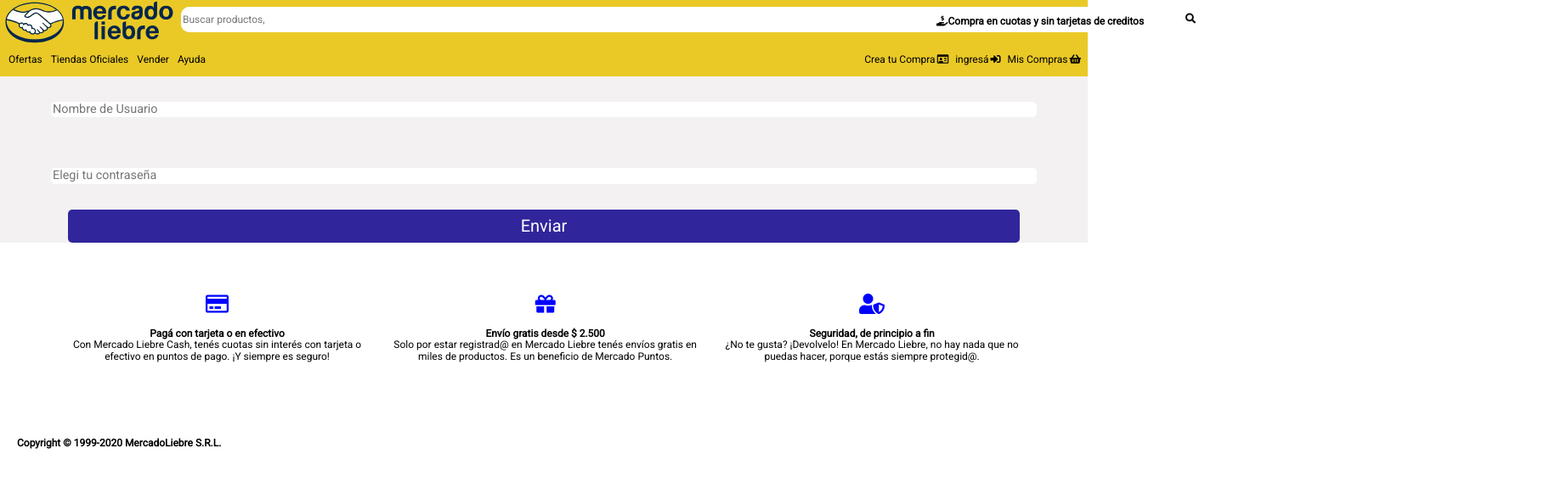
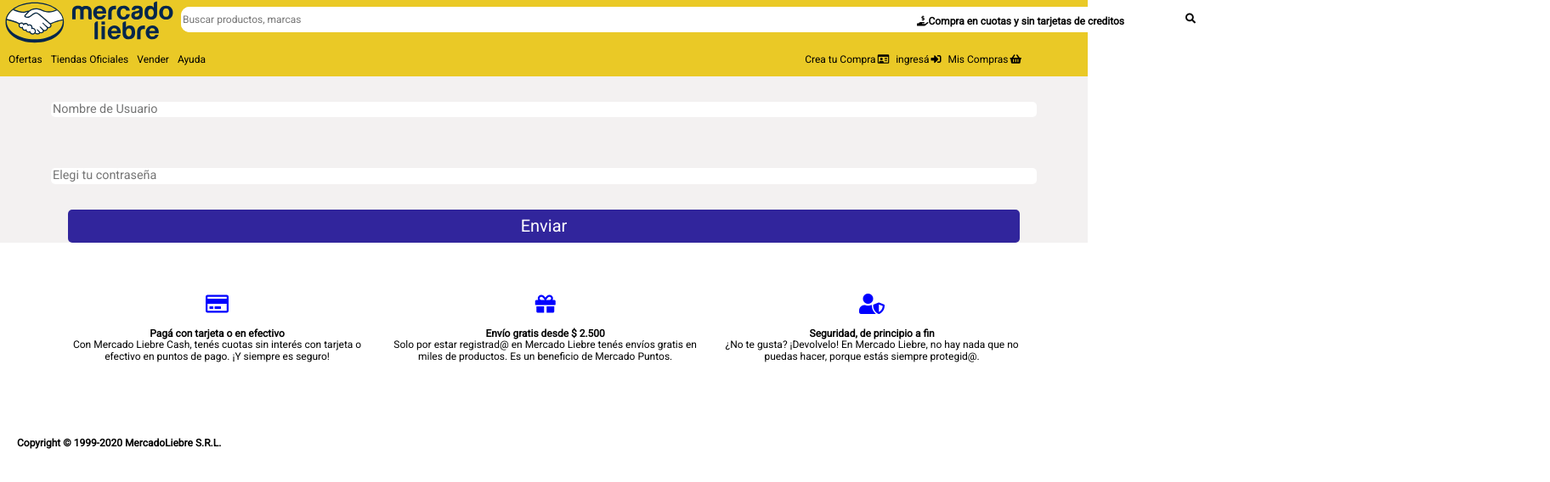
Before and after one commit to Robertolon/Mercado-Liebre, a website: page views/Login.html in a window 1280 px wide. Shown: the whole page at 85% size, 1824 px wide, since content can reach past the window. Drawn offline with Linux system fonts and the light colour scheme; files whose address does not match are found by name.

Commit message:
lo ultimo 2

```diff
--- a/public/css/style.css
+++ b/public/css/style.css
@@ -198,3 +198,10 @@
   display: grid;
   padding: 0px 80px;
 }
+
+@media (min-width: 1200px) {
+  .main-header,
+  .ml-main-nav {
+    max-width: 1200px;
+  }
+}
--- a/public/css/utils.css
+++ b/public/css/utils.css
@@ -32,6 +32,3 @@
 .margin {
   margin: 10px;
 }
-.max-w {
-  max-width: 100px;
-}
--- a/views/Login.html
+++ b/views/Login.html
@@ -48,7 +48,7 @@
                     <div class="flex no-wrap searchbar w-100">
                         <input
                             type="text"
-                            class="w-100 max-w"
+                            class="w-100"
                             placeholder="Buscar productos, marcas"
                         />
                         <button><i class="fa fa-search"></i></button>
```
